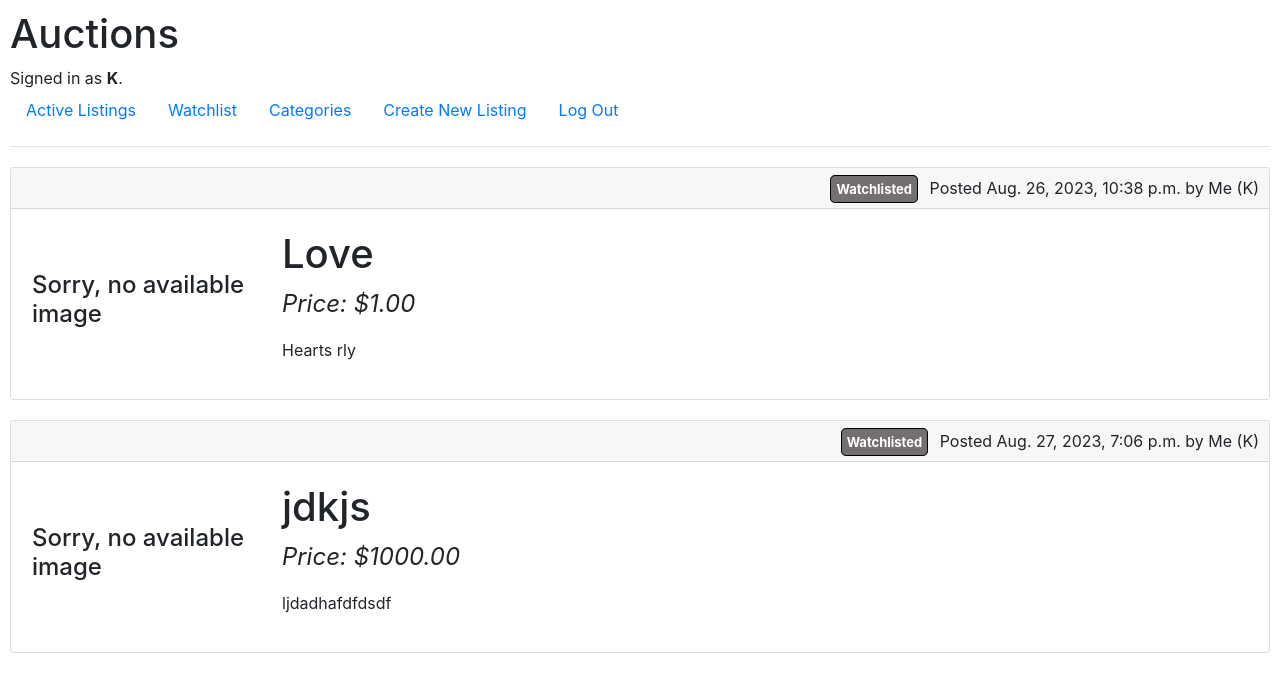
After one commit to K-A19/CS50W, a Django app: page /watchlist in a window 1280 px wide. The commit adds this page. Shown: the top 692 px of the page. Run offline with Django 3.2, Linux system fonts and the light colour scheme; a user stored in the database is signed in; data comes from the database, SQL or seed files in the repository; both versions use the stored data as it was after the commit; some libraries are stand-ins or nearby versions.

Commit message:
Finish the project and save it
- Screencast to be saved later

```diff
--- a/Project 2/commerce/auctions/static/auctions/styles.css
+++ b/Project 2/commerce/auctions/static/auctions/styles.css
@@ -101,6 +101,7 @@ img {
 .viewing {
     margin-left: auto;
     margin-right: auto;
+    text-align: center;
 }
 
 .list-group {
--- a/Project 2/commerce/auctions/templates/auctions/layout.html
+++ b/Project 2/commerce/auctions/templates/auctions/layout.html
@@ -22,10 +22,16 @@
             </li>
             {% if user.is_authenticated %}
                 <li class="nav-item">
-                    <a class="nav-link" href="{% url 'logout' %}">Log Out</a>
+                    <a class="nav-link" href="{% url 'watchlist' %}">Watchlist</a>
+                </li>
+                <li class="nav-item">
+                    <a class="nav-link" href="{% url 'categories' %}">Categories</a>
                 </li>
                 <li class="nav-item">
                     <a class="nav-link" href="{% url 'new' %}">Create New Listing</a>
+                </li>
+                <li class="nav-item">
+                    <a class="nav-link" href="{% url 'logout' %}">Log Out</a>
                 </li>
             {% else %}
                 <li class="nav-item">
--- a/Project 2/commerce/auctions/templates/auctions/listing.html
+++ b/Project 2/commerce/auctions/templates/auctions/listing.html
@@ -54,6 +54,8 @@
                 {% else %}
                     {% if listing.winner == user %}
                     <p class="pricing">You won the auctions</p>
+                    {% elif listing.user == None %}
+                    <p class="pricing">No one won the auction. The owner decided to close it anyways</p>
                     {% else %}
                     <p class="pricing">{{listing.winner}} won the auction</p>
                     {% endif %}
@@ -116,6 +118,8 @@
         {% else %}
             {% if listing.winner == user %}
             <p class="pricing">You won the auctions</p>
+            {% elif listing.user == None %}
+            <p class="pricing">No one won the auction. The owner decided to close it anyways</p>
             {% else %}
             <p class="pricing">{{listing.winner}} won the auction</p>
             {% endif %}
--- /dev/null
+++ b/Project 2/commerce/auctions/templates/auctions/watchlist.html
@@ -0,0 +1,52 @@
+{% extends "auctions/layout.html" %}
+
+{% block title %}
+
+Watchlist
+
+{% endblock %}
+
+{% block body %}
+
+{% for listing in watchlist %}
+
+<a class="normal_a" href="{% url 'listing' listing.id %}">
+    <div class="card">
+        <div class="card-header">
+            <span class="watched">Watchlisted</span>
+            Posted {{ listing.time }} by {% if listing.owner.username == user.username %}Me ({{ user.username }}){% else %}{{listing.owner.username}}{% endif %}
+        </div>
+        <div class="card-body">
+        <table>
+            <tr>
+                <td class="image">
+                    {% if listing.image %}
+                    <img src="{{listing.image}}" alt="Image of {{listing.title}} " class="image">
+                    {% else %}
+                    <h4>Sorry, no available image</h4>
+                    {% endif %}
+                </td>
+                <td class="fit-con">
+                    <h1>{{listing.title}}</h1>
+
+                    {% for key, value in bids.items %}
+                        {% if key == listing.title %}
+                            <p class="pricing">Price: ${{ value }}</p>
+                        {% endif %}
+                    {% endfor %}
+
+                    <p class="description">{{listing.description}}</p>
+                </td>
+            </tr>
+        </table>
+        </div>
+    </div>
+</a>
+
+{% empty %}
+
+<h1>You have no items in your watchlist</h1>
+
+{% endfor %}
+
+{% endblock %}
--- a/Project 2/commerce/auctions/urls.py
+++ b/Project 2/commerce/auctions/urls.py
@@ -11,5 +11,8 @@ urlpatterns = [
     path("listing/<int:id>", views.listing, name="listing"),
     path("watching/<int:id>", views.watching, name="watching" ),
     path("close/<int:id>", views.close_listing, name="close_listing"),
-    path("comment/<int:id>", views.comment, name="comment")
+    path("comment/<int:id>", views.comment, name="comment"),
+    path("watchlist", views.watchlist, name="watchlist"),
+    path("categories", views.categories, name='categories'),
+    path("category/<str:category>", views.category, name='category'),
 ]
--- a/Project 2/commerce/auctions/views.py
+++ b/Project 2/commerce/auctions/views.py
@@ -205,14 +205,19 @@ def close_listing(request, id):
             # Sets the listing as now closed/inactive
             listing.active = False
 
-            # Finds the user who made the maximum bid on the current listing
-            winner = Bid.objects.filter(listing=listing).order_by('-value')[0].owner
+            try:
+                # Finds the user who made the maximum bid on the current listing
+                winner = Bid.objects.filter(listing=listing).order_by('-value')[0].owner
 
-            # Sets the user who had the maximum bid as the winner
-            listing.winner = winner
+                # Sets the user who had the maximum bid as the winner
+                listing.winner = winner
+
+            except Exception:
+
+                winner = None
 
             # Gets all the users which have the listing on their watchlist
-            users = listing.watchers
+            users = User.objects.filter(watchlist__in = [listing])
 
             # Removes the listing from each user's watchlist
             for user in users:
@@ -242,3 +247,83 @@ def comment(request,id):
 
     # Redirects the user to the original listing page they were on
     return HttpResponseRedirect(reverse("listing", args=(id,)))
+
+
+@login_required(login_url='login')
+def watchlist(request):
+
+    # Gets all the listings on the current user's watchlist
+    watchlist = request.user.watchlist.all()
+
+    # Gets all the currently made bids
+    bidings = Bid.objects.all()
+    bids = {}
+
+    # Sets the current price to the minimum bid set by the owner first
+    for listing in watchlist:
+        bids[listing.title] = listing.bid
+
+    # Updates the current bid to the max bid that has been made
+    for bid in bidings:
+        if bid.listing in watchlist:
+            if bid.value > bids[bid.listing.title]:
+                bids[bid.listing.title] = bid.value
+
+    return render(request, "auctions/watchlist.html", {
+        "bids" : bids,
+        "user" : request.user,
+        "watchlist": watchlist,
+    })
+
+
+def categories(request):
+    # Gets all the active listings which also have a category
+    active_categories = Listing.objects.filter(active=True).exclude(category='')
+
+    # Creates a list to store all the active categories
+    categories = []
+
+    # Populates a list of all active categories
+    for listing in active_categories:
+
+        # Checks if the current listing category already exists in the list of categories
+        if listing.category not in categories:
+
+            # Adds the listing to the list of listings in that category
+            categories.append(listing.category)
+
+    print(categories)
+
+    return render(request, "auctions/categories.html", {"categories" : categories})
+
+
+def category(request, category):
+
+    # Gets all of the active listings that are a part of this category
+    listings = Listing.objects.filter(active=True, category=category)
+
+    # Gets all the currently made bids
+    bidings = Bid.objects.all()
+    bids = {}
+
+    # Sets the current price to the minimum bid set by the owner first
+    for listing in listings:
+        bids[listing.title] = listing.bid
+
+    # Updates the current bid to the max bid that has been made
+    for bid in bidings:
+        if bid.listing in listings:
+            if bid.value > bids[bid.listing.title]:
+                bids[bid.listing.title] = bid.value
+
+    watchlist= None
+    if request.user.is_authenticated:
+        watchlist = request.user.watchlist.all()
+
+    return render(request, "auctions/category.html", {
+        "category":category,
+        "listings":listings,
+        "bids" : bids,
+        "user" : request.user,
+        "watchlist": watchlist,
+        })
```
Also changed, not shown: Project 2/commerce/auctions/templates/auctions/categories.html (added, +31 -0 lines), Project 2/commerce/auctions/templates/auctions/category.html (added, +51 -0 lines), Project 2/commerce/db.sqlite3.
